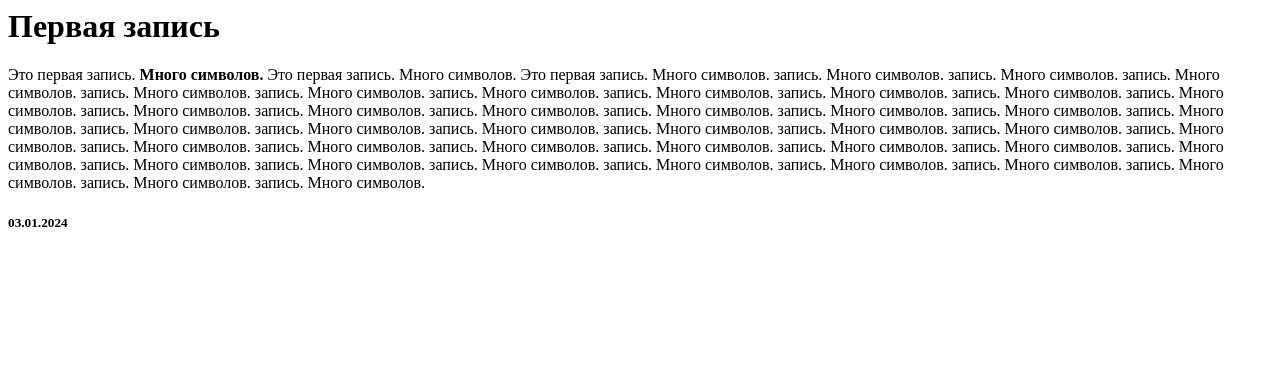
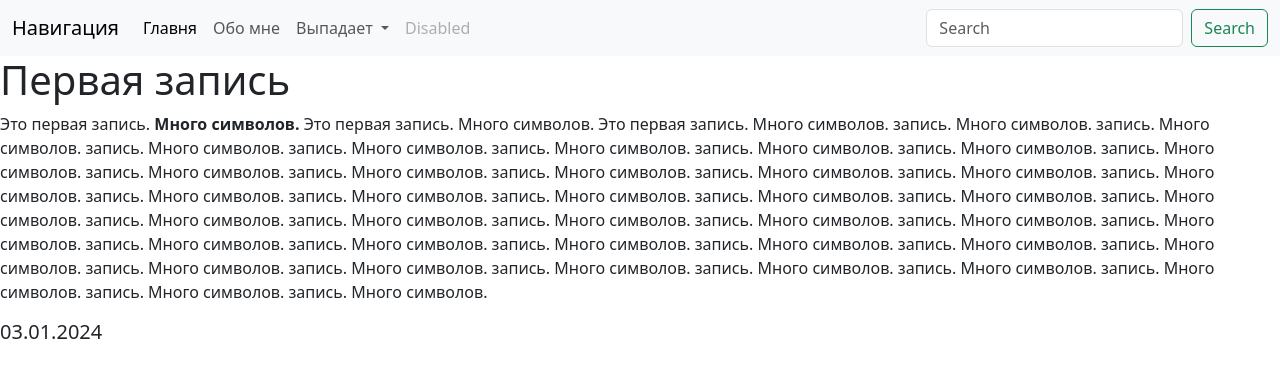
Before and after one commit to Zhalambaev/my_portfolio, a Django app: template blog/templates/blog/detail.html in a window 1280 px wide. Shown: the top 378 px of the page. Run offline with Django 5.2, Linux system fonts and the light colour scheme; the template is opened without the code that fills it: values that come from a table or form of the project are taken from there, others are empty; data comes from the database, SQL or seed files in the repository; parts of the project's set-up code (start-up, migrations or seed data) failed here and were passed over.

Commit message:
Now I work on several machines

```diff
--- a/blog/templates/blog/detail.html
+++ b/blog/templates/blog/detail.html
@@ -1,5 +1,11 @@
-<h1>{{ blog.title_blog }}</h1>
+{% extends 'portfolio/base.html' %}
 
-{{ blog.description_blog|safe }}
+{% block content %}
 
-<p><h5>{{ blog.date_blog|date:'d.m.Y' }}</h5>
+    <h1>{{ blog.title_blog }}</h1>
+
+    {{ blog.description_blog|safe }}
+
+    <p><h5>{{ blog.date_blog|date:'d.m.Y' }}</h5>
+
+{% endblock %}
--- /dev/null
+++ b/portfolio/templates/portfolio/base.html
@@ -0,0 +1,51 @@
+<!doctype html>
+<html lang="en">
+  <head>
+    <meta charset="utf-8">
+    <meta name="viewport" content="width=device-width, initial-scale=1">
+    <title>Жаламбаев Денис</title>
+    <link href="https://cdn.jsdelivr.net/npm/bootstrap@5.3.2/dist/css/bootstrap.min.css" rel="stylesheet" integrity="sha384-T3c6CoIi6uLrA9TneNEoa7RxnatzjcDSCmG1MXxSR1GAsXEV/Dwwykc2MPK8M2HN" crossorigin="anonymous">
+  </head>
+  <body>
+    <nav class="navbar navbar-expand-lg bg-body-tertiary">
+      <div class="container-fluid">
+        <a class="navbar-brand" href="#">Навигация</a>
+        <button class="navbar-toggler" type="button" data-bs-toggle="collapse" data-bs-target="#navbarSupportedContent" aria-controls="navbarSupportedContent" aria-expanded="false" aria-label="Toggle navigation">
+          <span class="navbar-toggler-icon"></span>
+        </button>
+        <div class="collapse navbar-collapse" id="navbarSupportedContent">
+          <ul class="navbar-nav me-auto mb-2 mb-lg-0">
+            <li class="nav-item">
+              <a class="nav-link active" aria-current="page" href="#">Главня</a>
+            </li>
+            <li class="nav-item">
+              <a class="nav-link" href="#">Обо мне</a>
+            </li>
+            <li class="nav-item dropdown">
+              <a class="nav-link dropdown-toggle" href="#" role="button" data-bs-toggle="dropdown" aria-expanded="false">
+                Выпадает
+              </a>
+              <ul class="dropdown-menu">
+                <li><a class="dropdown-item" href="#">Action</a></li>
+                <li><a class="dropdown-item" href="#">Another action</a></li>
+                <li><hr class="dropdown-divider"></li>
+                <li><a class="dropdown-item" href="#">Something else here</a></li>
+              </ul>
+            </li>
+            <li class="nav-item">
+              <a class="nav-link disabled" aria-disabled="true">Disabled</a>
+            </li>
+          </ul>
+          <form class="d-flex" role="search">
+            <input class="form-control me-2" type="search" placeholder="Search" aria-label="Search">
+            <button class="btn btn-outline-success" type="submit">Search</button>
+          </form>
+        </div>
+      </div>
+    </nav>
+
+    {% block content %}{% endblock %}
+
+    <script src="https://cdn.jsdelivr.net/npm/bootstrap@5.3.2/dist/js/bootstrap.bundle.min.js" integrity="sha384-C6RzsynM9kWDrMNeT87bh95OGNyZPhcTNXj1NW7RuBCsyN/o0jlpcV8Qyq46cDfL" crossorigin="anonymous"></script>
+  </body>
+</html>
```
Also changed, not shown: blog/templates/blog/all_blogs.html (+6 -2 lines), portfolio/templates/portfolio/home.html (+5 -2 lines).
